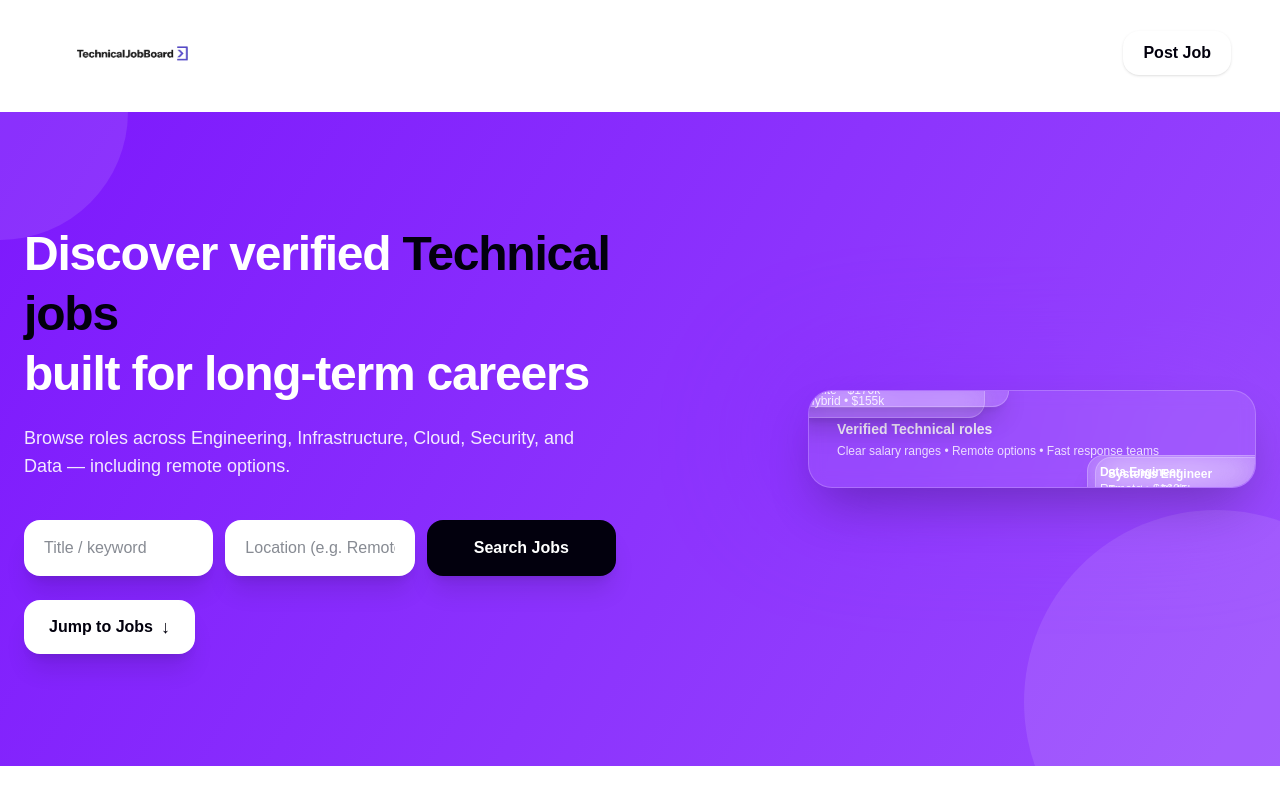
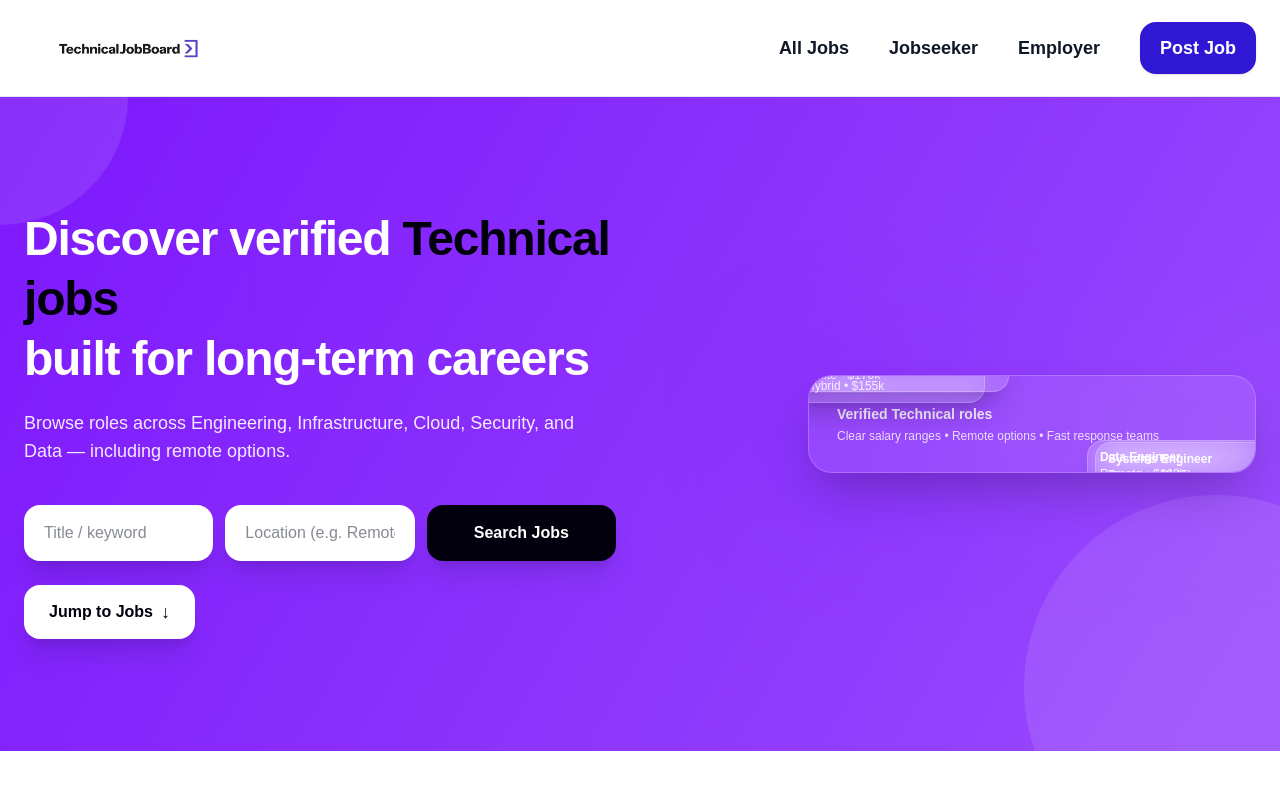
Before and after one commit to adebisidolapo/technicaljobboard, a Next.js app in the folder jobboard/: page / in a window 1280 px wide. Shown: the top 800 px of the page. Built offline with nearby package versions, Linux system fonts and the light colour scheme.

Commit message:
update ui

```diff
--- a/jobboard/app/layout.tsx
+++ b/jobboard/app/layout.tsx
@@ -1,13 +1,6 @@
 import "./globals.css";
 import type { Metadata } from "next";
-import { Inter } from "next/font/google";
 import Link from "next/link";
-
-const inter = Inter({
-  subsets: ["latin"],
-  variable: "--font-inter",
-  display: "swap",
-});
 
 export const metadata: Metadata = {
   title: "Technical Job Board",
@@ -20,71 +13,66 @@ export default function RootLayout({
   children: React.ReactNode;
 }) {
   return (
-    <html lang="en" className={inter.variable}>
-      <body className="bg-gray-50 font-sans antialiased">
-        {/* HEADER (overlay style so it blends into hero) */}
-        <header className="fixed top-0 z-50 w-full">
-          <div className="mx-auto max-w-7xl px-3 sm:px-4 md:px-6">
-            <div className="mt-3 rounded-2xl border border-white/15 bg-white/10 backdrop-blur-md">
-              <div className="h-16 md:h-20 flex items-center justify-between px-3 sm:px-4 md:px-6">
-                {/* LOGO (bigger + closer to left) */}
+    <html lang="en">
+      <body className="bg-gray-50 font-sans">
+        {/* HEADER (NOT sticky) */}
+        <header className="w-full bg-white border-b border-gray-200">
+          <div className="max-w-7xl mx-auto px-2 sm:px-4 md:px-6">
+            <div className="h-20 md:h-24 flex items-center justify-between">
+              {/* LOGO (big + far left) */}
               <Link href="/" className="flex items-center">
                 <img
                   src="/Technicaljoblogo-removebg-preview.png"
                   alt="TechnicalJobboard"
-                    className="h-12 sm:h-14 md:h-16 w-auto object-contain"
+                  className="h-14 sm:h-16 md:h-20 w-auto object-contain"
                 />
               </Link>
 
-                {/* DESKTOP MENU (bigger + more visible) */}
-                <nav className="hidden md:flex items-center gap-10 text-base font-semibold text-white">
-                  <Link href="#jobs" className="hover:text-white/80 transition">
+              {/* DESKTOP MENU (bigger + visible) */}
+              <nav className="hidden md:flex items-center gap-10 text-base lg:text-lg font-semibold text-gray-900">
+                <Link href="#jobs" className="hover:text-[#3017D3] transition">
                   All Jobs
                 </Link>
-                  <Link href="#" className="hover:text-white/80 transition">
+                <Link href="#" className="hover:text-[#3017D3] transition">
                   Jobseeker
                 </Link>
-                  <Link href="#" className="hover:text-white/80 transition">
+                <Link href="#" className="hover:text-[#3017D3] transition">
                   Employer
                 </Link>
                 <Link
                   href="#"
-                    className="px-5 py-2.5 rounded-2xl bg-white text-[#02000D] hover:bg-white/90 transition shadow-sm"
+                  className="px-5 py-3 bg-[#3017D3] text-white rounded-2xl shadow-sm hover:bg-[#2a12c0] transition"
                 >
                   Post Job
                 </Link>
               </nav>
 
-                {/* MOBILE MENU (dropdown using <details>) */}
+              {/* MOBILE MENU */}
               <details className="md:hidden relative">
-                  <summary className="list-none cursor-pointer inline-flex items-center justify-center rounded-xl border border-white/20 bg-white/10 px-3 py-2 text-white shadow-sm">
+                <summary className="list-none cursor-pointer px-4 py-2 rounded-xl border border-gray-200 text-gray-900 font-semibold">
                   ☰
                 </summary>
 
-                  {/* Overlay click area */}
-                  <div className="fixed inset-0 z-40 bg-black/30" />
-
-                  {/* Dropdown panel */}
-                  <div className="absolute right-0 mt-3 z-50 w-64 rounded-2xl border border-gray-200 bg-white shadow-xl p-2">
+                {/* Dropdown */}
+                <div className="absolute right-0 mt-3 w-64 rounded-2xl border border-gray-200 bg-white shadow-xl p-2 z-50">
                   <Link
                     href="#jobs"
-                      className="block px-4 py-3 rounded-xl hover:bg-gray-50 text-gray-900 font-semibold"
+                    className="block px-4 py-3 rounded-xl hover:bg-gray-50 font-semibold text-gray-900"
                   >
                     All Jobs
                   </Link>
                   <Link
                     href="#"
-                      className="block px-4 py-3 rounded-xl hover:bg-gray-50 text-gray-900 font-semibold"
+                    className="block px-4 py-3 rounded-xl hover:bg-gray-50 font-semibold text-gray-900"
                   >
                     Jobseeker
                   </Link>
                   <Link
                     href="#"
-                      className="block px-4 py-3 rounded-xl hover:bg-gray-50 text-gray-900 font-semibold"
+                    className="block px-4 py-3 rounded-xl hover:bg-gray-50 font-semibold text-gray-900"
                   >
                     Employer
                   </Link>
-
                   <Link
                     href="#"
                     className="mt-2 block text-center px-4 py-3 rounded-xl bg-[#3017D3] text-white font-semibold"
@@ -95,11 +83,9 @@ export default function RootLayout({
               </details>
             </div>
           </div>
-          </div>
         </header>
 
-        {/* IMPORTANT: add top padding so content doesn't hide under fixed header */}
-        <main className="pt-24 md:pt-28">{children}</main>
+        {children}
       </body>
     </html>
   );
```
Lines whose indentation alone changed are shown as unchanged.
